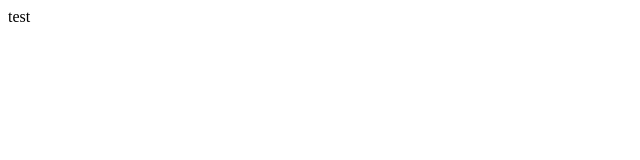
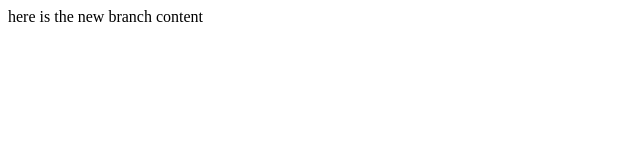
Before and after one commit to onkar-jayon/lecture1, a plain HTML site: page index.html in a window 1280 px wide. Shown: the whole page, without its empty margins (0-640 px from the left). Drawn offline with Linux system fonts and the light colour scheme.

Commit message:
new branch contents

```diff
--- a/index.html
+++ b/index.html
@@ -6,6 +6,6 @@
     <title>Document</title>
 </head>
 <body>
-    test
+    here is the new branch content
 </body>
 </html>
```
